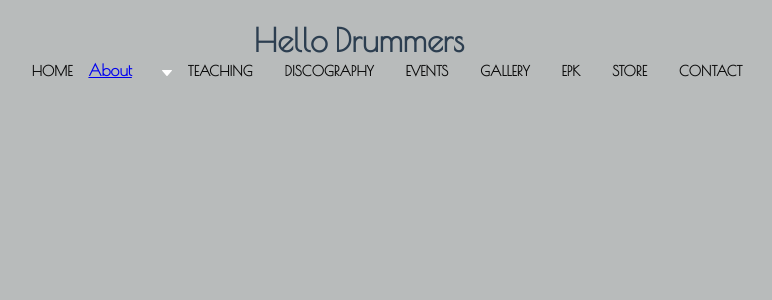
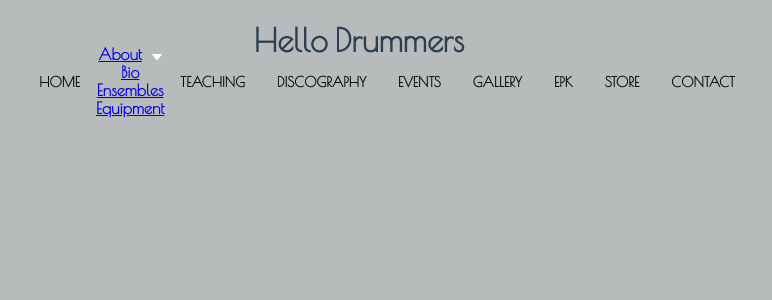
Before and after one commit to kobac44/THE-TUBBS, a Vue app: page / in a window 1280 px wide. Shown: the top 300 px of the page, without its empty margins (281-1053 px from the left). Built offline with nearby package versions, Linux system fonts and the light colour scheme.

Commit message:
added the menu names to the dropdown and the dropdown simple fuction show the menus

```diff
--- a/src/components/DropdownMenu.vue
+++ b/src/components/DropdownMenu.vue
@@ -6,6 +6,11 @@
         <svg viewBox="0 0 1030 638" width="10">
             <path d="M1017 68L541 626q-11 12-26 12t-26-12L13 68Q-3 49 6 24.5T39 0h952q24 0 33 24.5t-7 43.5z" fill="#FFF"></path>
         </svg>
+        <div class="sub-menu">
+            <div v-for="(item, i) in items" :key="i" class="menu-item">
+                <a :href="item.link">{{ item.title}}</a>
+            </div>
+        </div>
     </div>
 </template>
 
@@ -19,6 +24,12 @@ export default {
 <style scope>
 nav .menu-item svg {
     width: 10px;
-    margin-left: 30px;
+    margin-left: 10px;
 }
+
+div.menu-item {
+
+}
+
+
 </style>
```
